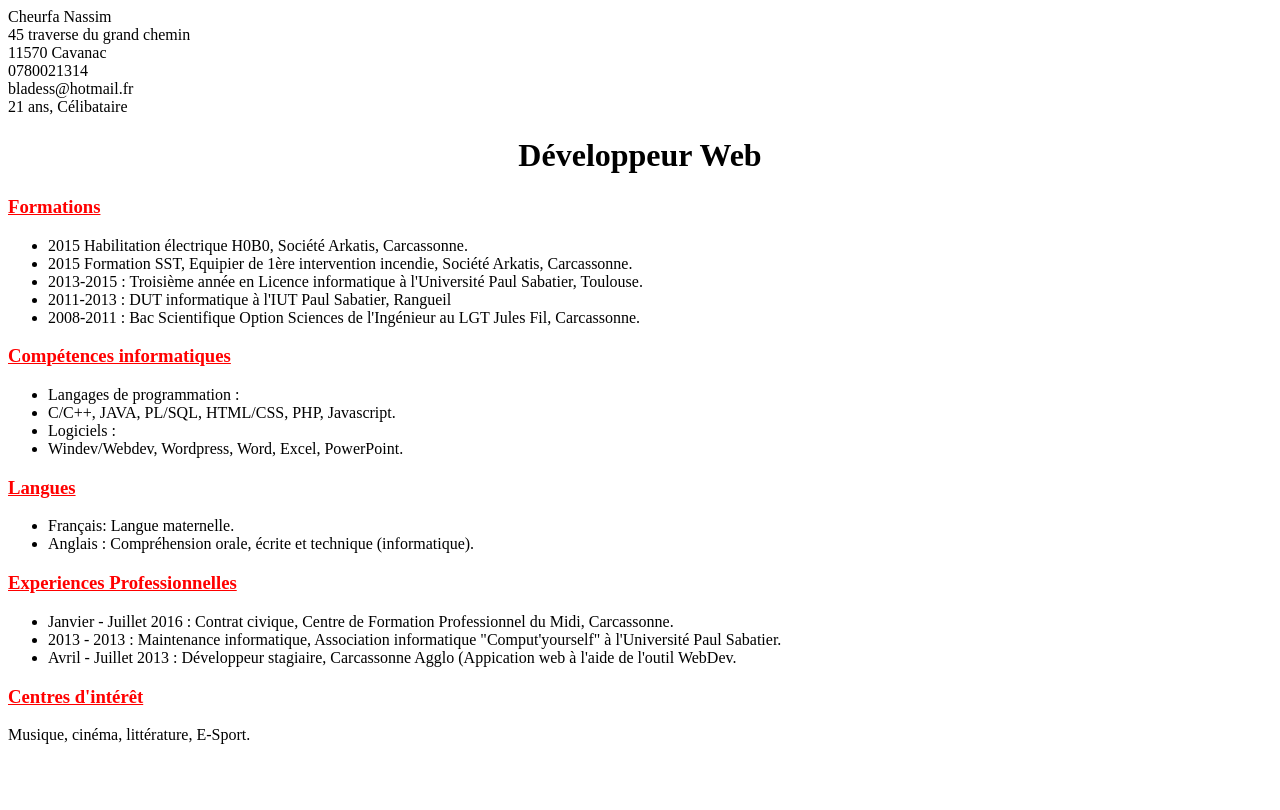
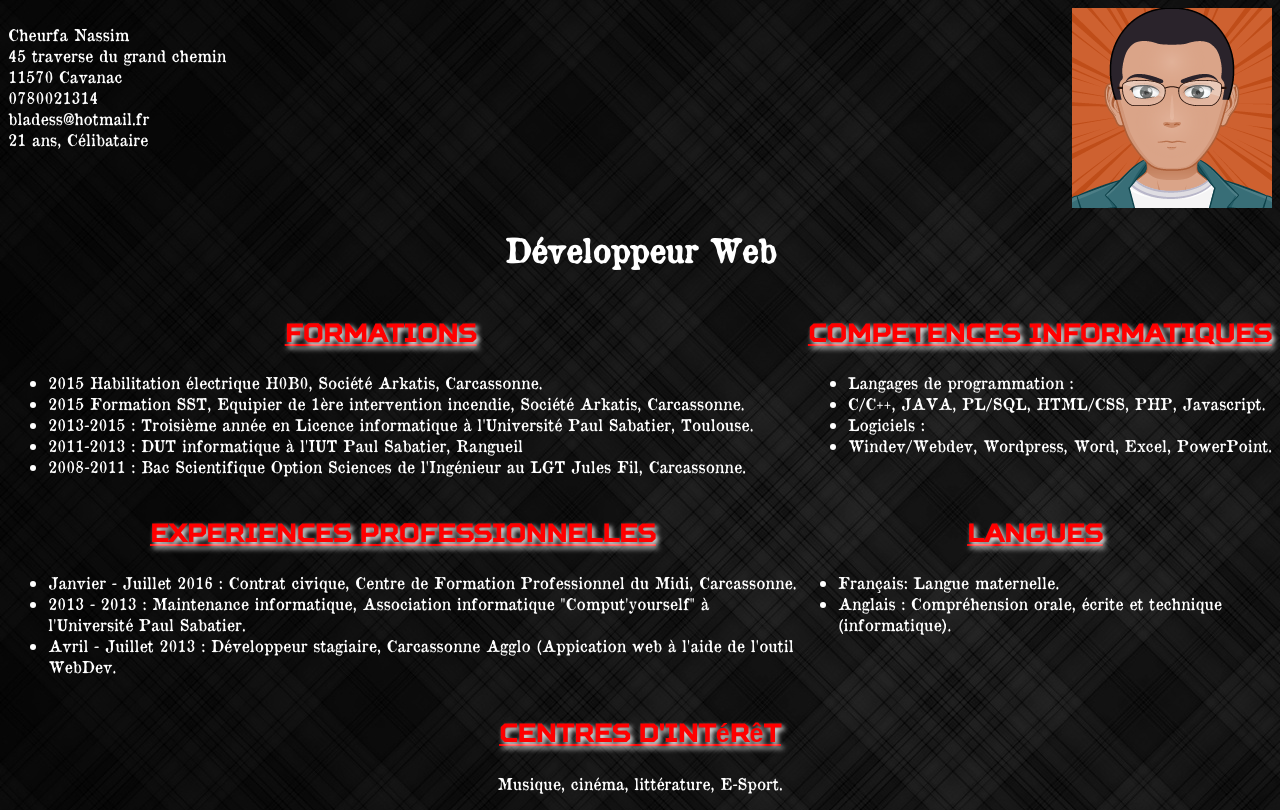
Before and after one commit to bladess/CV, a plain HTML site: page index.html in a window 1280 px wide. Drawn offline with Linux system fonts and the light colour scheme.

Commit message:
final attempt

```diff
--- /dev/null
+++ b/css/style.css
@@ -0,0 +1,43 @@
+@font-face{
+	font-family: "perso";
+	src : url("police/OldNewspaperTypes.ttf");
+}
+@font-face{
+	font-family:"title";
+	src : url("police/Squares Bold Free.otf");
+}
+body{
+	background: url("img/wall.jpg");
+	color: white;
+	font-family: "perso", sans-serif;
+}
+.title{
+	text-align: center;
+}
+header{
+	display:flex;
+	justify-content: space-between;
+}
+.soustitre{
+	color : red;
+	text-decoration: underline;
+	text-align:center;
+	text-shadow: 0.1em 0.1em 0.2em white;
+	font-family: "title" ,sans-serif;
+	font-size: 25px;
+}
+.bold{
+	font-weight:  : bold;
+}
+.presentation{
+	list-style-type: none;
+	margin-left: 0;
+	padding-left: 0;
+}
+.partie{
+	display: flex;
+	justify-content: space-between;
+}
+.interest{
+	text-align: center;
+}
--- a/index.html
+++ b/index.html
@@ -2,7 +2,7 @@
 <head>
 	<title>CV Cheurfa Nassim</title>
 	<meta http-equiv="Content-Type" content="text/html; charset=UTF-8" />
-	<link rel="stylesheet" type="text/css" href="style.css" media="screen" />
+	<link rel="stylesheet" type="text/css" href="css/style.css" media="screen" />
 </head>
 <body>
 	<header>
@@ -14,9 +14,11 @@
 			<li>bladess@hotmail.fr</li>
 			<li>21 ans, Célibataire</li>
 		</ul>
+		<img src="css/img/myAvatar.png" alt =" ma photo"/>
 	</header>
+	<h1 class="title">Développeur Web</h1>
 	<main>
-		<h1 class="title">Développeur Web</h1>
+	<div class = "partie">
 		<div class = "formation">
 			<h3 class="soustitre">Formations</h3>
 			<ul>
@@ -28,12 +30,22 @@
 			</ul>
 		</div>
 		<div class ="comp">
-			<h3 class="soustitre">Compétences informatiques</h3>
+			<h3 class="soustitre">Competences informatiques</h3>
 				<ul>
 					<li>Langages de programmation :</li>
 					<li>C/C++, JAVA, PL/SQL, HTML/CSS, PHP, Javascript.</li>
 					<li>Logiciels :</li>
 					<li>Windev/Webdev, Wordpress, Word, Excel, PowerPoint.</li>
+				</ul>
+		</div>
+		</div>
+		<div class = "partie">
+			<div class = "exp">
+			<h3 class="soustitre">Experiences Professionnelles</h3>
+				<ul>
+					<li> Janvier - Juillet 2016 : Contrat civique, Centre de Formation Professionnel du Midi, Carcassonne.</li>
+					<li>2013 - 2013 : Maintenance informatique, Association informatique "Comput'yourself" à l'Université Paul Sabatier.</li>
+					<li>Avril - Juillet 2013 : Développeur stagiaire, Carcassonne Agglo (Appication web à l'aide de l'outil WebDev.</li>
 				</ul>
 		</div>
 		<div class = "lang">
@@ -43,18 +55,12 @@
 					<li>Anglais : Compréhension orale, écrite et technique (informatique).</li>
 				</ul>
 		</div>
-		<div class = "exp">
-			<h3 class="soustitre">Experiences Professionnelles</h3>
-				<ul>
-					<li> Janvier - Juillet 2016 : Contrat civique, Centre de Formation Professionnel du Midi, Carcassonne.</li>
-					<li>2013 - 2013 : Maintenance informatique, Association informatique "Comput'yourself" à l'Université Paul Sabatier.</li>
-					<li>Avril - Juillet 2013 : Développeur stagiaire, Carcassonne Agglo (Appication web à l'aide de l'outil WebDev.</li>
-				</ul>
+
 		</div>
-		<div class="interest">
+	</main>
+	<div class="interest">
 			<h3 class="soustitre">Centres d'intérêt</h3>
 			<p>Musique, cinéma, littérature, E-Sport.</p>
 		</div>
-	</main>
 </body>
 </html>
--- a/style.css
+++ /dev/null
@@ -1,15 +0,0 @@
-.title{
-	text-align: center;
-}
-.soustitre{
-	color : red;
-	text-decoration: underline;
-}
-.bold{
-	font-weight:  : bold;
-}
-.presentation{
-	list-style-type: none;
-	margin-left: 0;
-	padding-left: 0;
-}
```
Also changed, not shown: css/img/myAvatar.png (added), css/img/wall.jpg (added), css/police/OldNewspaperTypes.ttf (added), css/police/Squares Bold Free.otf (added).
